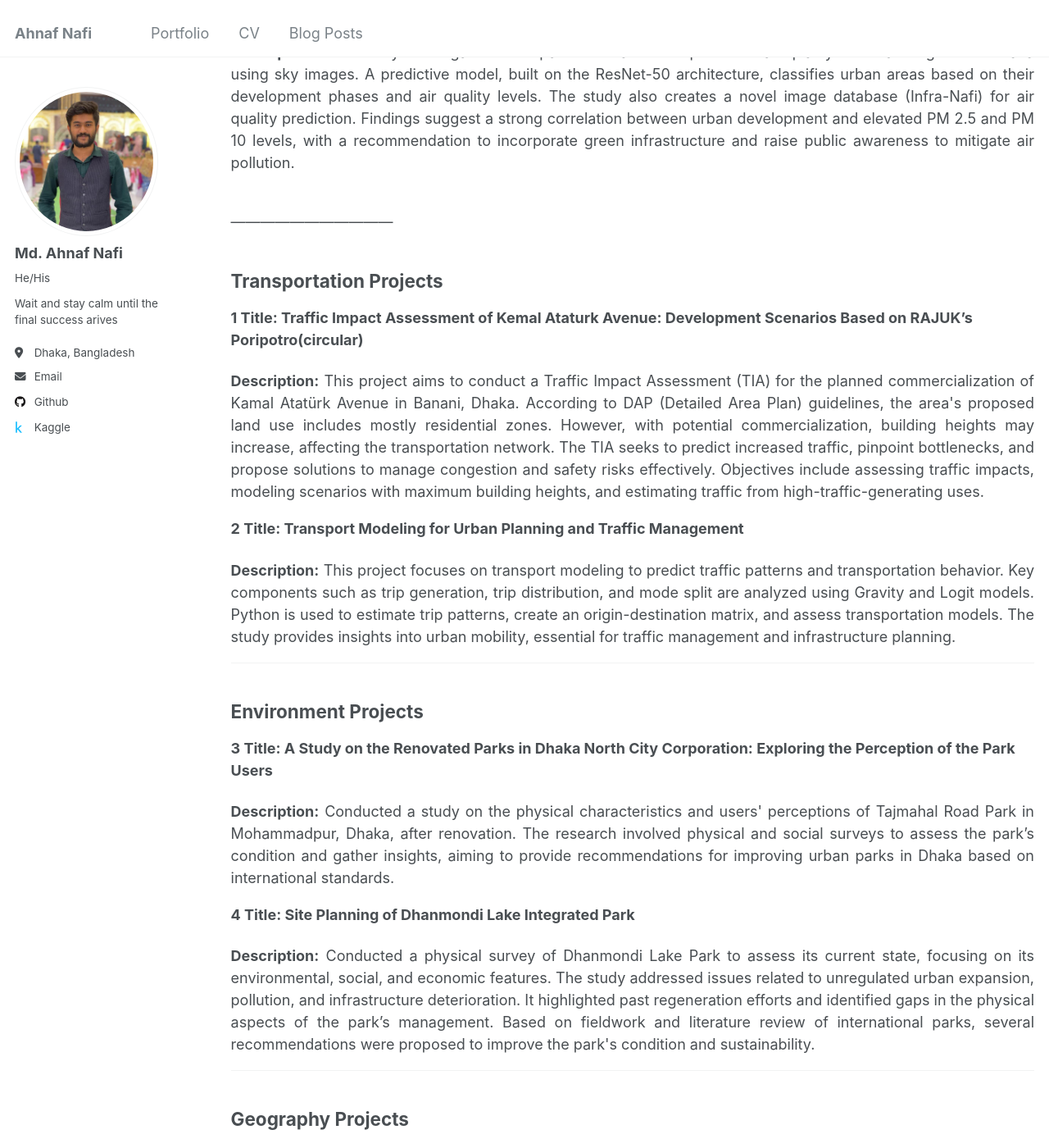
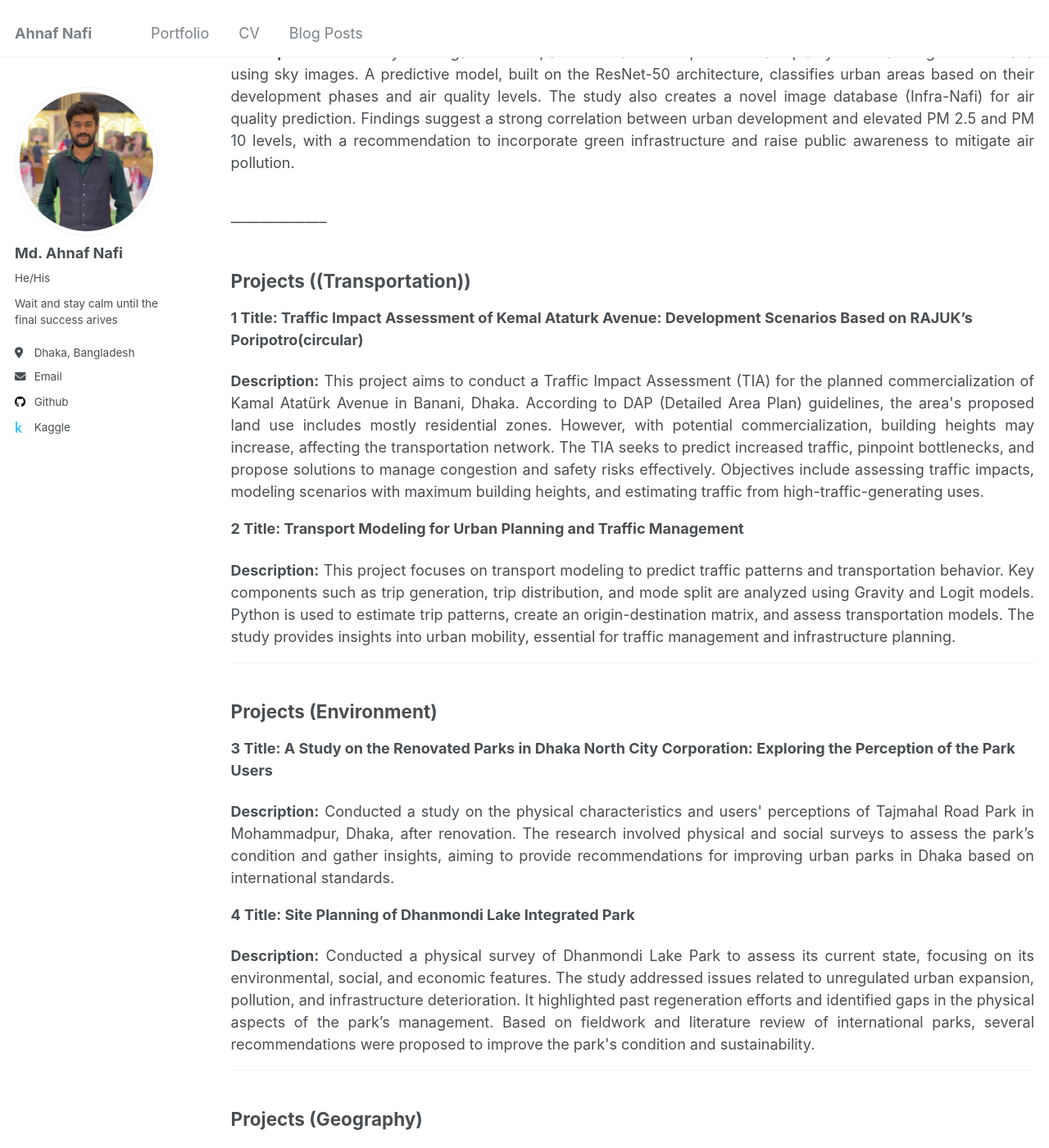
Before and after one commit to NafixData/ahnafnafi, a Jekyll site: the page built from _pages/cv.md, in a window 1280 px wide and 1400 px high, scrolled down 880 px. Shown: the whole window at 82% size. Built offline with Jekyll 4.4.1, drawn with Linux system fonts in a browser that asks for light colours.

Commit message:
Update cv.md

```diff
--- a/_pages/cv.md
+++ b/_pages/cv.md
@@ -46,9 +46,9 @@ Research
      <b>Description:</b> This study investigates the impact of urban development on air quality in certain regions of Dhaka using sky images. A predictive model, built on the ResNet-50 architecture, classifies urban areas based on their development phases and air quality levels. The study also creates a novel image database (Infra-Nafi) for air quality prediction. Findings suggest a strong correlation between urban development and elevated PM 2.5 and PM 10 levels, with a recommendation to incorporate green infrastructure and raise public awareness to mitigate air pollution.
    </div>
 <br>
----------------------------------
+--------------------
 
-## Transportation Projects
+## Projects ((Transportation))
 
 **1 Title: Traffic Impact Assessment of Kemal Ataturk Avenue: Development Scenarios Based on RAJUK’s Poripotro(circular)**
   <div style="text-align: justify;">
@@ -61,7 +61,7 @@ Research
    </div>
 -------------------------------
 
-## Environment Projects
+## Projects (Environment)
 
 **3 Title: A Study on the Renovated Parks in Dhaka North City Corporation: Exploring the Perception of the Park Users**
    <div style="text-align: justify;">
@@ -74,7 +74,7 @@ Research
    </div>
 -------------------------------
 
-## Geography Projects
+## Projects (Geography)
 
 **5 Title: A Study on Redevelopment of Dhaka North City Corporation (DNCC) WARD-21**
    <div style="text-align: justify;">
```
